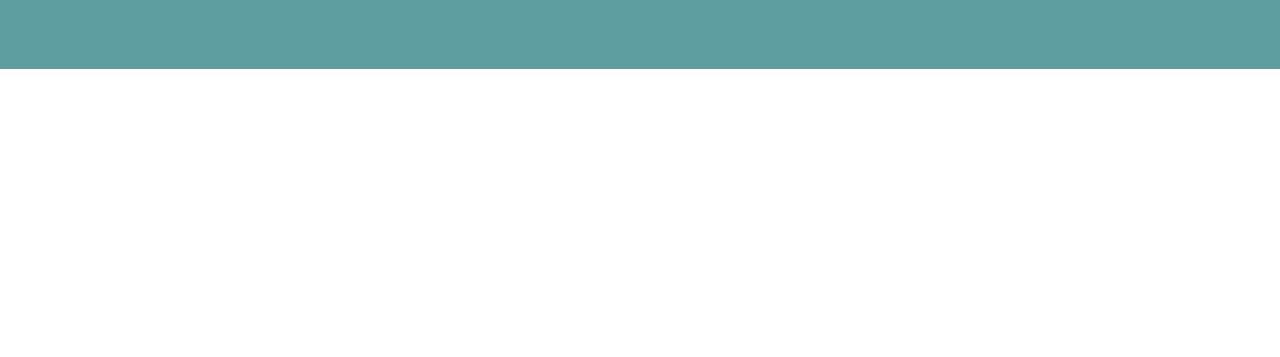
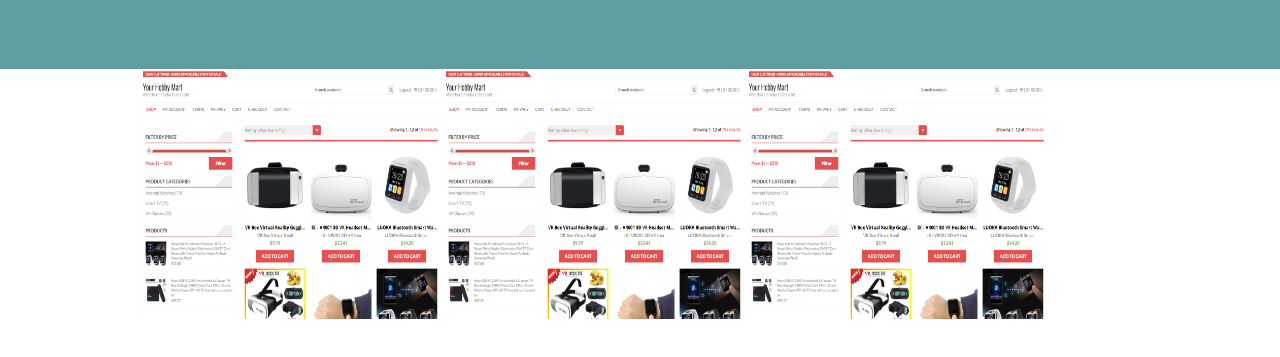
Before and after one commit to amaanvaddadi/Garagewebworks, a plain HTML site: page portfolio.html in a window 1280 px wide. Shown: the part 231-588 px from the top of the page. Drawn offline with Linux system fonts and the light colour scheme.

Commit message:
added portfolio Images and css

```diff
--- a/portfolio.html
+++ b/portfolio.html
@@ -26,6 +26,13 @@
     <h1 class="portfolioh1">Portfolio</h1>
    </span>
  </div>
+ <div id="container">
+  <div class="row1">
+   <a href="http://yourhobbymart.com/"><img class="portfolio padding" src="/images/portfolio/yourhobbymart.png" alt="hobby"></a>
+   <a href="http://yourhobbymart.com/"><img class="portfolio padding" src="/images/portfolio/yourhobbymart.png" alt="hobby"></a>
+   <a href="http://yourhobbymart.com/"><img class="portfolio padding" src="/images/portfolio/yourhobbymart.png" alt="hobby"></a>
+  </div>
+ </div>
 </body>
 
 </html>
--- a/style.css
+++ b/style.css
@@ -87,3 +87,8 @@ span {
  clear: both;
  padding-top: 80px;
 }
+
+.portfolio {
+ width: 300px;
+ height: 250px;
+}
```
Also changed, not shown: images/portfolio/yourhobbymart.png (added), 2 other files.
